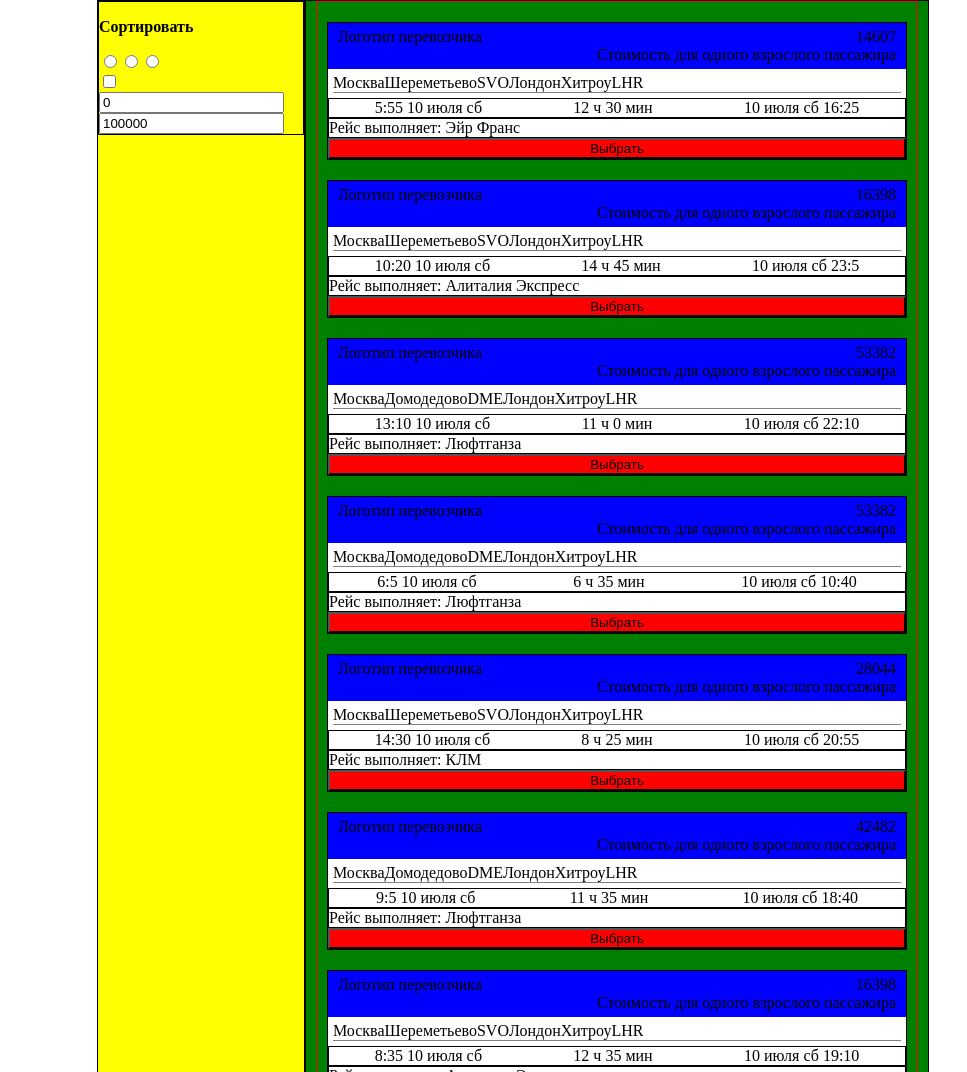
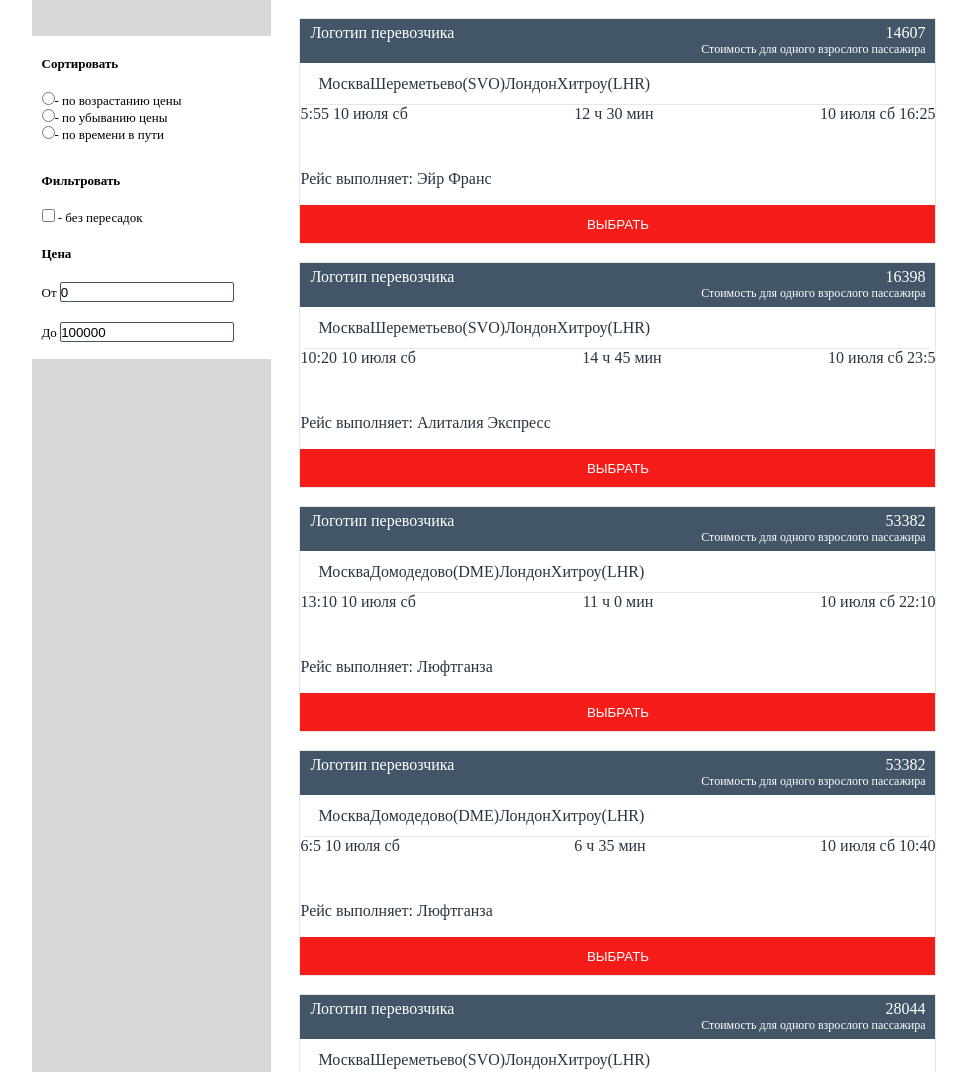
Before and after one commit to Alekskupr/avia-search, a React app: page / in a window 1280 px wide. Shown: the top 1072 px of the page, without its empty margins (127-1094 px from the left). Built offline with nearby package versions, Linux system fonts and the light colour scheme.

Commit message:
style update

```diff
--- a/src/app/app.css
+++ b/src/app/app.css
@@ -3,24 +3,32 @@
   padding: 0;
 }
 
+p {
+  margin: 0;
+}
+
 .mainContainer {
-  max-width: 65vw;
-  height: 100vh;
+  width: 963px;
+  /* height: 100vh; */
   margin: 0 auto;
-  display: grid;
-  grid-template-columns: 1fr 3fr;
+  display: flex;
+  /* display: grid;
+  grid-template-columns: 1fr 3fr; */
 }
 
 .filterContainer {
-  background-color: yellow;
-  border: 1px solid black;
+  background-color: #d8d8d8;
+  /* border: 1px solid black; */
+  width: 254px;
+  height: auto;
 }
 
 .tripContainer {
-  background-color: green;
+  /* background-color: green; */
   /* flex-grow: 10; */
+  width: 706px;
   display: flex;
   flex-direction: column;
-  border: 1px solid black;
-  padding: 0 10px;
+  /* border: 1px solid black; */
+  padding: 0px 28px;
 }
--- a/src/card/card.css
+++ b/src/card/card.css
@@ -1,50 +1,70 @@
 .containerCard {
-  border: 1px solid black;
-  margin: 20px 10px;
+
+  /* margin: 20px 10px; */
+  width: 635px;
+  height: 224px;
   display: flex;
   flex-direction: column;
-    background-color: white;
+  background-color: white;
+  margin: 18px 0 0 0;
+  color:#263540;
+  border: 1px solid #e6e6e6;
 }
 
 .headerCard {
-  background-color: blue;
+  height: 44px;
+  background-color: #425668;
   padding: 5px 10px;
   display: flex;
   justify-content: space-between;
+  color: white;
+  box-sizing: border-box;
 }
 
 .pricePanel {
   display: flex;
   flex-direction: column;
   text-align: right;
+
 }
 
-/* .priceSpan {
-  text-align: right;
-} */
+.infoPrice{
+  font-size: 12px;
+}
 
 .routePanel {
-  /* display: flex;
-
-  border-bottom: 1px solid grey; */
-  padding: 5px;
+  padding: 0 5px;
 }
 
 .innerRoutePanel {
-  border-bottom: 1px solid grey;
+  border-bottom: 1px solid #e6e6e6;
+  height: 41px;
   display: flex;
+  /* margin: 13px auto; */
+  align-items: center;
+  padding: 0 13px;
 }
 
+
 .datePanel {
-  border: 1px solid black;
+  /* border: 1px solid black; */
   display: flex;
-  justify-content: space-around;
+  justify-content: space-between;
+  /* padding: 10px 20px; */
+  height: auto;
+  flex-grow: 1;
 }
 
 .carrierName {
-  border: 1px solid black;
+  /* border: 1px solid black; */
+  height: 35px;
 }
 
 .selectButton {
-  background-color: red;
+  height: 38px;
+  border: none;
+  outline: none;
+  cursor: pointer;
+  background-color: #F61C19;
+  color: #fff;
 }
--- a/src/card/card.js
+++ b/src/card/card.js
@@ -59,17 +59,29 @@
           <div className="price">
             <span>{amount}</span>
           </div>
-          <span>Стоимость для одного взрослого пассажира</span>
+          <span className="infoPrice">Стоимость для одного взрослого пассажира</span>
         </div>
       </div>
       <div className="routePanel">
         <div className="innerRoutePanel">
-          <div className="cityName"><span>{segments[0].departureCity.caption}</span></div>
-          <div className="airportName"><span>{segments[0].departureAirport.caption}</span></div>
-          <div className="airportUid"><span>{segments[0].departureAirport.uid}</span></div>
-          <div className="cityName"><span>{segments[segments.length - 1].arrivalCity.caption}</span></div>
-          <div className="airportName"><span>{segments[segments.length - 1].arrivalAirport.caption}</span></div>
-          <div className="airportUid"><span>{segments[segments.length - 1].arrivalAirport.uid}</span></div>
+          <div className="cityName">
+            <span>{segments[0].departureCity.caption}</span>
+          </div>
+          <div className="airportName">
+            <span>{segments[0].departureAirport.caption}</span>
+          </div>
+          <div className="airportUid">
+            <span>({segments[0].departureAirport.uid})</span>
+          </div>
+          <div className="cityName">
+            <span>{segments[segments.length - 1].arrivalCity.caption}</span>
+          </div>
+          <div className="airportName">
+            <span>{segments[segments.length - 1].arrivalAirport.caption}</span>
+          </div>
+          <div className="airportUid">
+            <span>({segments[segments.length - 1].arrivalAirport.uid})</span>
+          </div>
         </div>
       </div>
       <div className="datePanel">
@@ -93,7 +105,7 @@
       </div>
       <div className="carrierName">Рейс выполняет: {carrierName}</div>
       <button type="button" className="selectButton">
-        Выбрать
+        ВЫБРАТЬ
       </button>
     </div>
   );
--- a/src/filterPanel/filterPanel.css
+++ b/src/filterPanel/filterPanel.css
@@ -1,4 +1,51 @@
+.filterSortPanel {
+  /* border: 1px solid black; */
+  padding: 0 10px;
+  margin: 36px 0;
+  font-size: 13px;
+  width: 100%;
+  height: 323px;
+  display: flex;
+  flex-direction: column;
+  /* justify-content: space-between; */
+  box-sizing: border-box;
+  background-color: white;
+}
+
+.filterSortPanel input {
+  margin: 0;
+  outline: none;
+  background-color: #fff;
+  border: 1px solid #425668;
+  border-radius: 2px;
+}
+
+.sortPanel {
+  display: flex;
+  flex-direction: column;
+  /* margin: 10px 0; */
+}
+.sortPanel p {
+  margin: 20px 0;
+}
+
 .filterPanel {
-  border: 1px solid black;
+  display: flex;
+  flex-direction: column;
+  margin-top: 10px;
+}
 
+.filterPanel * {
+  margin-top: 20px;
 }
+
+.inputGroup input {
+  width: 174px;
+  height: 20px;
+  padding: 0;
+  box-sizing: border-box;
+}
+
+.titlePanel {
+  font-weight: bold;
+}
--- a/src/filterPanel/filterPanel.js
+++ b/src/filterPanel/filterPanel.js
@@ -49,35 +49,59 @@
     dispatch(filterPanelOptionsAC(filterPanelOptions));
   }, [filterPanelOptions]);
 
-  const inputRadioCollection = ['priceHigh', 'priceLow', 'duration'];
+  const inputRadioCollection = [
+    { sort: 'priceHigh', label: '- по возрастанию цены', id: 'priceHigh', key: 1 },
+    { sort: 'priceLow', label: '- по убыванию цены', id: 'priceLow', key: 2 },
+    { sort: 'duration', label: '- по времени в пути', id: 'duration', key: 3 },
+  ];
 
   return (
-    <div className="filterPanel">
-        <p>
-          <b>Сортировать</b>
-        </p>
+    <div className="filterSortPanel">
+      {/* <div className="inputGroup">
+        <input onChange={inputHandler} id="login" placeholder=" " />
+        <label htmlFor="login">login</label>
+      </div> */}
+
+      <div className="sortPanel">
+
+        <p className="titlePanel">Сортировать</p>
         <div>
-          {inputRadioCollection.map((item, index) => {
+          {inputRadioCollection.map((item) => {
             return (
-              <input
-                name="selectSort"
-                type="radio"
-                value={item}
-                key={index}
-                onChange={radioHandler}
-                checked={item === filterPanelOptions.radioValue}
-              />
+              <div key={item.key} className="radioGroup">
+                <input
+                  name="selectSort"
+                  type="radio"
+                  value={item.sort}
+                  onChange={radioHandler}
+                  checked={item.sort === filterPanelOptions.radioValue}
+                />
+                <label htmlFor={item.id}>{item.label}</label>
+              </div>
             );
           })}
         </div>
+      </div>
+
+      <div className="filterPanel">
+
+        <p className="titlePanel">Фильтровать</p>
         <div>
-          <input type="checkbox" value={filterPanelOptions.checkbox} onChange={checkboxHandler} />
+          <input type="checkbox" value={filterPanelOptions.checkbox} onChange={checkboxHandler} id="checkbox" />
+          <label htmlFor="checkbox"> - без пересадок</label>
         </div>
-        <div>
+
+        <p className="titlePanel">Цена</p>
+        <div className="inputGroup">
+          <span>От </span>
           <input type="tel" pattern="^[0-9]+$" value={filterPanelOptions.priceMin} onChange={priceMinHandler} />
+        </div>
+        <div className="inputGroup">
+          <span>До </span>
           <input type="tel" pattern="^[0-9]+$" value={filterPanelOptions.priceMax} onChange={priceMaxHandler} />
         </div>
       </div>
+    </div>
   );
 };
 
--- a/src/listFlight/listFlight.css
+++ b/src/listFlight/listFlight.css
@@ -1,3 +1,3 @@
 .listFlight {
-  border: 1px solid red;
+  width: 634px;
 }
```
